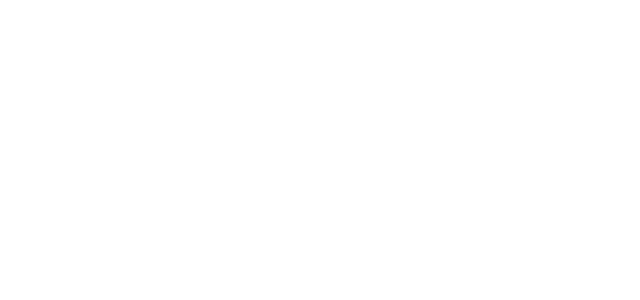
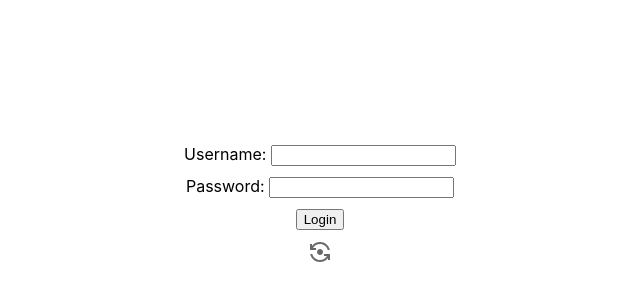
Before and after one commit to bismarck11th/graphql-employee-management-tool, a React (Create React App) app in the folder front/: page / in a window 1280 px wide. Shown: the part 194-494 px from the top of the page, without its empty margins (320-960 px from the left). Built offline with nearby package versions, Linux system fonts and the light colour scheme.

Commit message:
frontend authentication

```diff
--- a/front/src/App.jsx
+++ b/front/src/App.jsx
@@ -6,7 +6,7 @@ import { Auth, MainPage } from './components';
 import styles from './App.module.css';
 
 const client = new ApolloClient({
-  uri: 'http://localhost:8000/graphql',
+  uri: 'http://127.0.0.1:8000/graphql/',
   headers: {
     authorization: localStorage.getItem('token')
       ? `JWT ${localStorage.getItem('token')}`
@@ -15,7 +15,7 @@ const client = new ApolloClient({
   cache: new InMemoryCache()
 });
 
-function App() {
+const App = () => {
   return (
     <ApolloProvider client={client}>
       <div className={styles.app}>
@@ -29,5 +29,4 @@ function App() {
     </ApolloProvider>
   );
 }
-
 export default App;
--- a/front/src/components/Auth.jsx
+++ b/front/src/components/Auth.jsx
@@ -1,11 +1,87 @@
-import React from 'react'
+import React, { useEffect, useState } from 'react';
+import { useMutation } from '@apollo/react-hooks';
+import jwtDecode from 'jwt-decode';
+// MUI
+import FlipCameraAndroidIcon from '@material-ui/icons/FlipCameraAndroid';
+import { CREATE_USER, GET_TOKEN } from '../queries';
+// CSS
+import styles from './Auth.module.css';
 
 const Auth = () => {
+  const [isLogin, setIsLogin] = useState(true);
+  const [username, setUsername] = useState('');
+  const [password, setPassword] = useState('');
+  const [createUser] = useMutation(CREATE_USER);
+  const [getToken] = useMutation(GET_TOKEN);
+
+  useEffect(() => {
+    if (localStorage.getItem('token')) {
+      const decodedToken = jwtDecode(localStorage.getItem('token'));
+      if (decodedToken.exp * 1000 < Date.now()) {
+        localStorage.removeItem('token');
+      } else {
+        window.location.href = 'employees';
+      }
+    }
+  }, []);
+
+  const authUser = async (e) => {
+    e.preventDefault();
+    if (isLogin) {
+      try {
+        const result = await getToken({
+          variables: { username: username, password: password }
+        });
+        localStorage.setItem('token', result.data.tokenAuth.token);
+        result.data.tokenAuth.token && (window.location.href = '/employees');
+      } catch (err) {
+        alert(err.message);
+      }
+    } else {
+      try {
+        await createUser({
+          variables: { username: username, password: password }
+        });
+        const result = await getToken({
+          variables: { username: username, password: password }
+        });
+        localStorage.setItem('token', result.data.tokenAuth.token);
+        result.data.tokenAuth.token && (window.location.href = '/employees');
+      } catch (err) {
+        alert(err.message);
+      }
+    }
+  };
+
   return (
-    <div>
+    <div className={styles.auth}>
+      <form onSubmit={authUser}>
+        <div className={styles.auth__input}>
+          <label>Username: </label>
+          <input
+            type="text"
+            value={username}
+            onChange={(e) => setUsername(e.target.value)}
+          />
+        </div>
+        <div className={styles.auth__input}>
+          <label>Password: </label>
+          <input
+            type="password"
+            value={password}
+            onChange={(e) => setPassword(e.target.value)}
+          />
+        </div>
+        <button type="submit">{isLogin ? 'Login' : 'Create new user'}</button>
+        <div>
+          <FlipCameraAndroidIcon
+            className={styles.auth__toggle}
+            onClick={() => setIsLogin(!isLogin)}
+          />
+        </div>
+      </form>
+    </div>
+  );
+};
 
-    </div>
-  )
-}
-
-export default Auth
+export default Auth;
--- a/front/src/components/Auth.module.css
+++ b/front/src/components/Auth.module.css
@@ -0,0 +1,15 @@
+.auth {
+  text-align: center;
+  height: 100vh;
+  display: flex;
+  align-items: center;
+  justify-content: center;
+}
+.auth__input {
+  margin: 10px;
+}
+.auth__toggle {
+  margin: 10px;
+  color: dimgray;
+  cursor: pointer;
+}
--- /dev/null
+++ b/front/src/queries.js
@@ -0,0 +1,20 @@
+import gql from 'graphql-tag';
+
+export const CREATE_USER = gql`
+  mutation ($username: String!, $password: String!) {
+    createUser(input: { username: $username, password: $password, email: "" }) {
+      user {
+        id
+        username
+      }
+    }
+  }
+`;
+
+export const GET_TOKEN = gql`
+  mutation ($username: String!, $password: String!) {
+    tokenAuth(username: $username, password: $password) {
+      token
+    }
+  }
+`;
```
Also changed, not shown: 1 other file (tests, documents, lock files or other folders).
